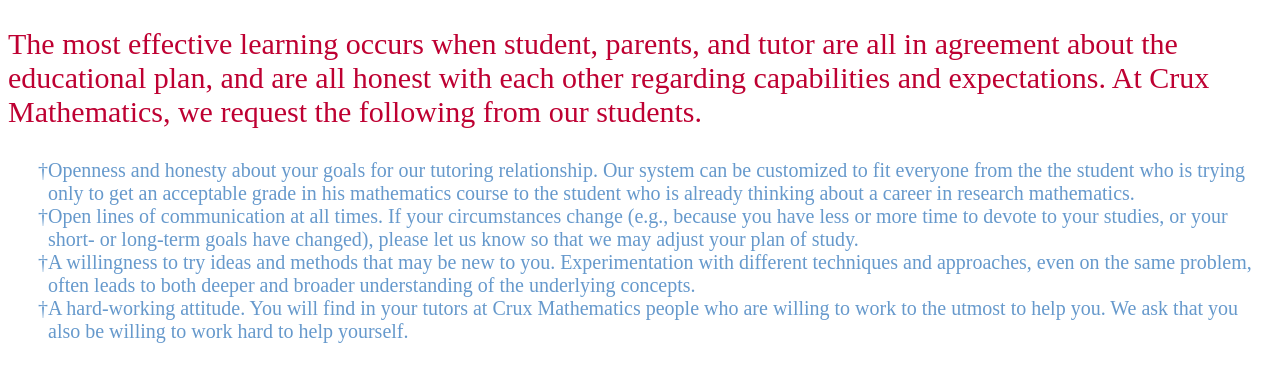
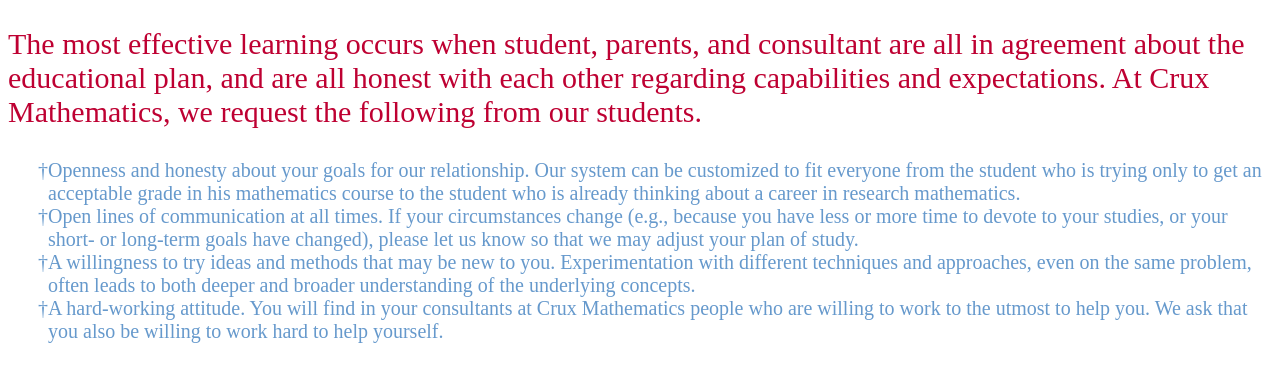
Before and after one commit to cruxmathematics/site, a plain HTML site: page what_we_request_from_you.html in a window 1280 px wide. Shown: the part 57-438 px from the top of the page. Drawn offline with nearby package versions, Linux system fonts and the light colour scheme.

Commit message:
Changed 'tutor' to 'consultant' in several other places

```diff
--- a/what_we_request_from_you.html
+++ b/what_we_request_from_you.html
@@ -10,12 +10,12 @@
   <body>
     <div id = "navigation_bar"></div>
     <script> $(function(){$("#navigation_bar").load("navigation_bar.html");});</script>
-    <p class = "service_style_heading">The most effective learning occurs when student, parents, and tutor are all in agreement about the educational plan, and are all honest with each other regarding capabilities and expectations. At Crux Mathematics, we request the following from our students.</p>
+    <p class = "service_style_heading">The most effective learning occurs when student, parents, and consultant are all in agreement about the educational plan, and are all honest with each other regarding capabilities and expectations. At Crux Mathematics, we request the following from our students.</p>
     <ul class = "service_style_ul_level_1">
-      <li>Openness and honesty about your goals for our tutoring relationship. Our system can be customized to fit everyone from the the student who is trying only to get an acceptable grade in his mathematics course to the student who is already thinking about a career in research mathematics.</li>
+      <li>Openness and honesty about your goals for our relationship. Our system can be customized to fit everyone from the student who is trying only to get an acceptable grade in his mathematics course to the student who is already thinking about a career in research mathematics.</li>
       <li>Open lines of communication at all times. If your circumstances change (e.g., because you have less or more time to devote to your studies, or your short- or long-term goals have changed), please let us know so that we may adjust your plan of study.</li>
       <li>A willingness to try ideas and methods that may be new to you. Experimentation with different techniques and approaches, even on the same problem, often leads to both deeper and broader understanding of the underlying concepts.</li>
-      <li>A hard-working attitude. You will find in your tutors at Crux Mathematics people who are willing to work to the utmost to help you. We ask that you also be willing to work hard to help yourself.</li>
+      <li>A hard-working attitude. You will find in your consultants at Crux Mathematics people who are willing to work to the utmost to help you. We ask that you also be willing to work hard to help yourself.</li>
     </ul>
   </body>
 </html>
```
Also changed, not shown: what_you_should_expect_from_us.html (+1 -1 lines).
